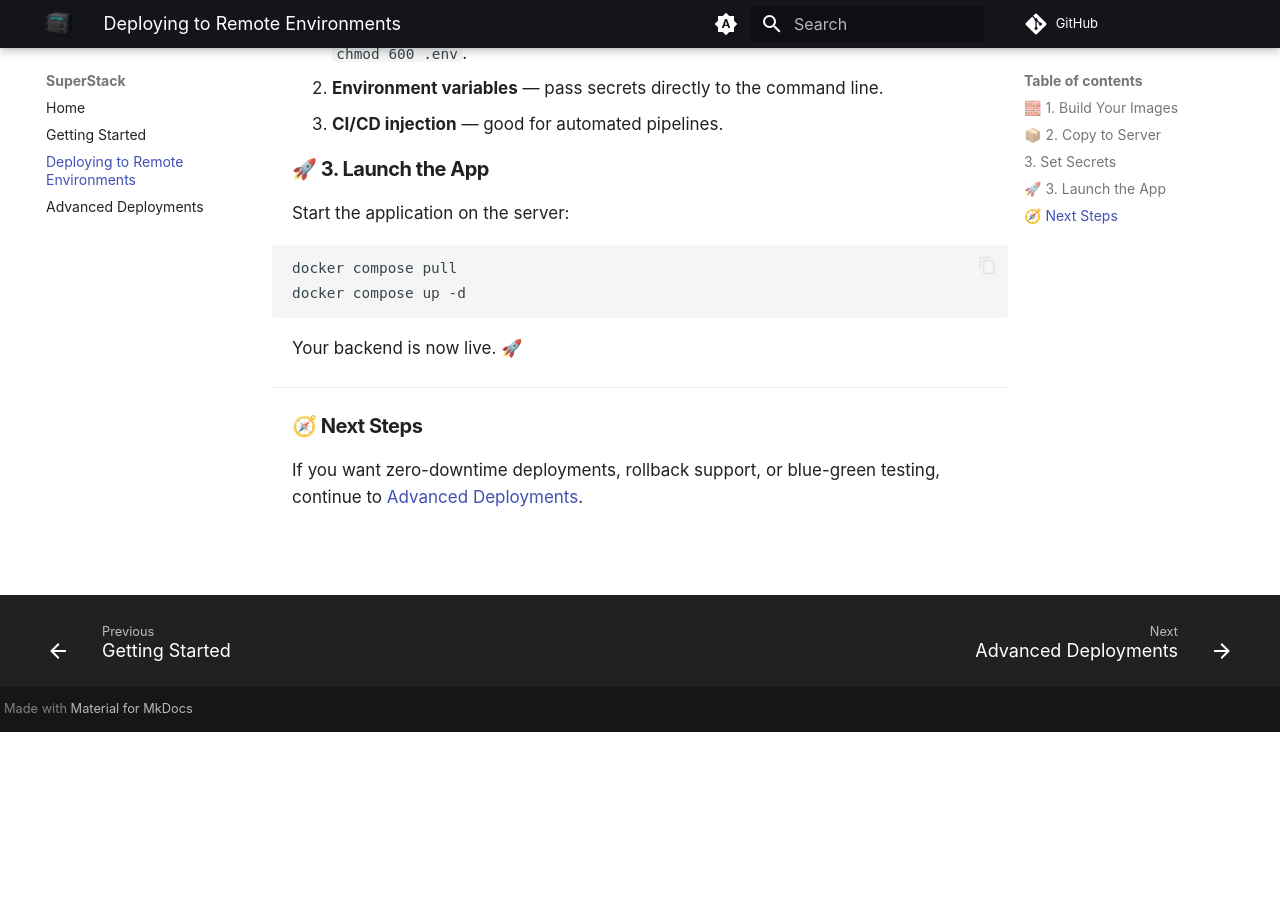
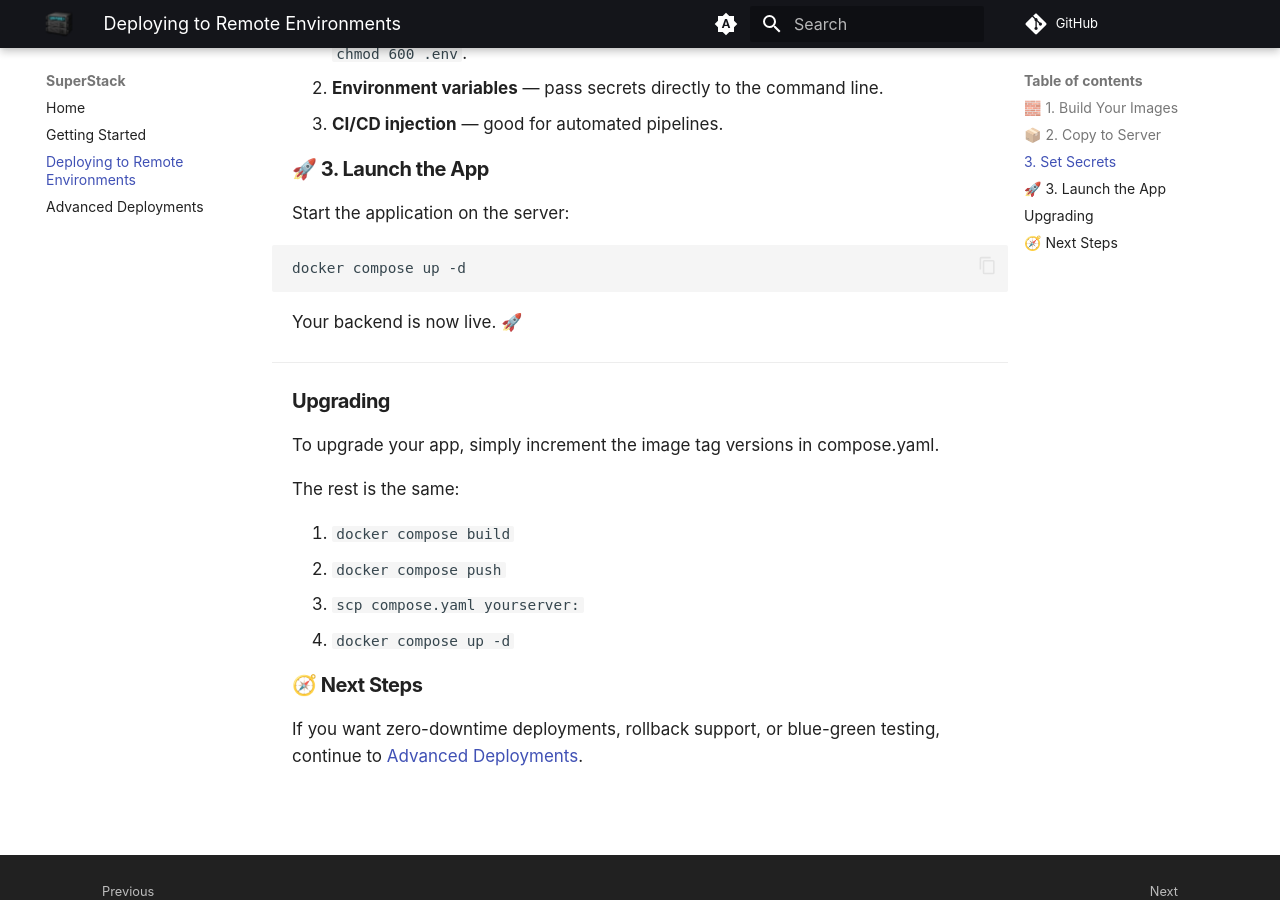
Before and after one commit to explodinglabs/superstack.docs, an MkDocs documentation site: the page built from docs/deploy.md, in a window 1280 px wide and 900 px high, scrolled down 984 px. Built offline with MkDocs 1.6.1 and Material for MkDocs 9.7.7, drawn with Linux system fonts in a browser that asks for light colours; comment, search, counter and statistics services are not loaded; before the commit the page ends 1716 px from its top, so only the background shows below that.

Commit message:
Update deployment doc

````diff
--- a/docs/deploy.md
+++ b/docs/deploy.md
@@ -50,7 +50,6 @@ one of these approaches:
 Start the application on the server:
 
 ```sh
-docker compose pull
 docker compose up -d
 ```
 
@@ -58,6 +57,17 @@ Your backend is now live. 🚀
 
 ---
 
+## Upgrading
+
+To upgrade your app, simply increment the image tag versions in compose.yaml.
+
+The rest is the same:
+
+2. `docker compose build`
+3. `docker compose push`
+4. `scp compose.yaml yourserver:`
+5. `docker compose up -d`
+
 ## 🧭 Next Steps
 
 If you want zero-downtime deployments, rollback support, or blue-green testing,
````
